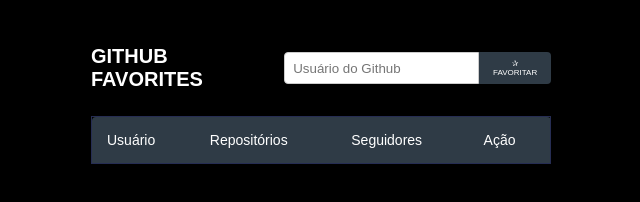
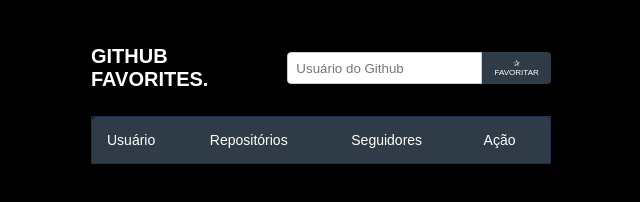
Before and after one commit to lldol10/GitFav, a plain HTML site: page index.html in a window 1280 px wide. Shown: the full height of the page, 319-959 px from the left. Drawn offline with Linux system fonts and the light colour scheme.

Commit message:
mudança no titulo

```diff
--- a/index.html
+++ b/index.html
@@ -19,7 +19,7 @@
 <body>
     <div id="app">
         <header>
-            <h1>Github Favorites</h1>
+            <h1>Github Favorites.</h1>
             <div class="search">
                 <label class="sr-only" for="input-search">Usuário do Github</label>
                 <input id="input-search" type="text" placeholder="Usuário do Github">
```
